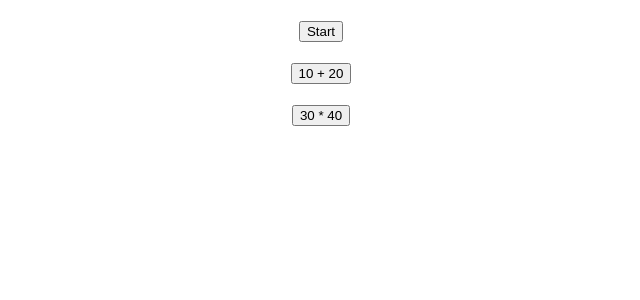
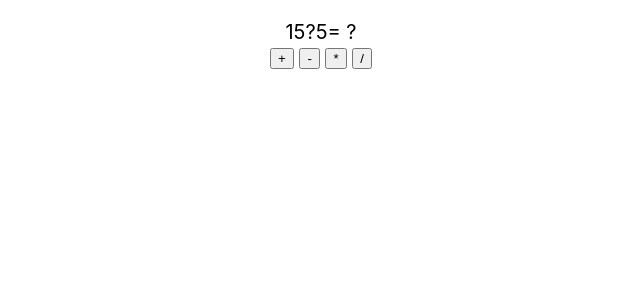
Before and after one commit to SJMCY/app1, a React (Create React App) app: page / in a window 1280 px wide. Shown: the top 300 px of the page, without its empty margins (319-959 px from the left). Built offline with nearby package versions, Linux system fonts and the light colour scheme.

Commit message:
refs-func
refs-func

```diff
--- a/src/App.js
+++ b/src/App.js
@@ -1,11 +1,12 @@
 import React from 'react'
+import RefsClass from './refs-func';
 import { EventData2 } from './event-data';
 
 function App() {
 
   return (
 
-    <EventData2/>
+    <RefsClass/>
   )
 }
 
--- /dev/null
+++ b/src/refs-func.js
@@ -0,0 +1,38 @@
+import React, {createRef} from "react";
+
+export default class RefsClass extends React.Component{
+    num1 = createRef()
+    num2 = createRef()
+    operator = createRef()
+    result = createRef()
+
+
+    calculate = (ev) =>{
+        let op = ev.target.innerText
+        let n1 = parseInt(this.num1.current.innerText)
+        let n2 = parseInt(this.num2.current.innerText)
+        let r = eval(`${n1}${op}${n2}`)
+        this.result.current.innerText = r
+        this.operator.current.innerText = op
+    }
+
+    render(){
+        return(
+        <div style={{textAlign: 'center',marginTop: 20, fontSize: 20}}>
+            <span ref={this.num1}>15</span>
+            <span ref={this.operator}>?</span>
+            <span ref={this.num2}>5</span>
+            <span>=</span>&nbsp;
+            <span ref={this.result}>?</span>
+            <div>
+                <button onClick={this.calculate}>+</button>&nbsp;
+                <button onClick={this.calculate}>-</button>&nbsp;
+                <button onClick={this.calculate}>*</button>&nbsp;
+                <button onClick={this.calculate}>/</button>
+            </div>
+        </div>
+        )
+
+
+    }
+}
```
